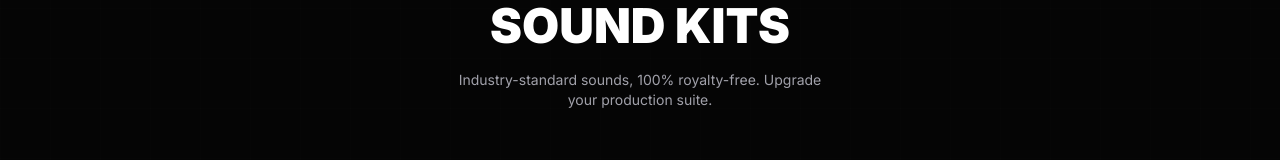
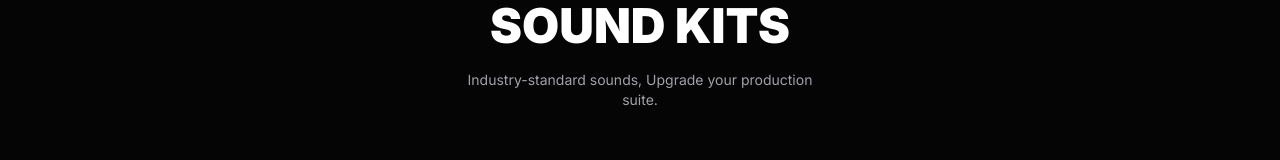
Before and after one commit to SWAGGUHCEO/LMG, a plain HTML site: page kits.html in a window 1280 px wide. Shown: the part 192-352 px from the top of the page. Drawn offline with nearby package versions, Linux system fonts and the light colour scheme.

Commit message:
kits.html

```diff
--- a/kits.html
+++ b/kits.html
@@ -91,7 +91,7 @@ SOUND KITS
 </h1>
 
 <p class="mt-5 text-zinc-400 max-w-sm mx-auto text-sm">
-Industry-standard sounds, 100% royalty-free. Upgrade your production suite.
+Industry-standard sounds, Upgrade your production suite.
 </p>
 
 </section>
```
